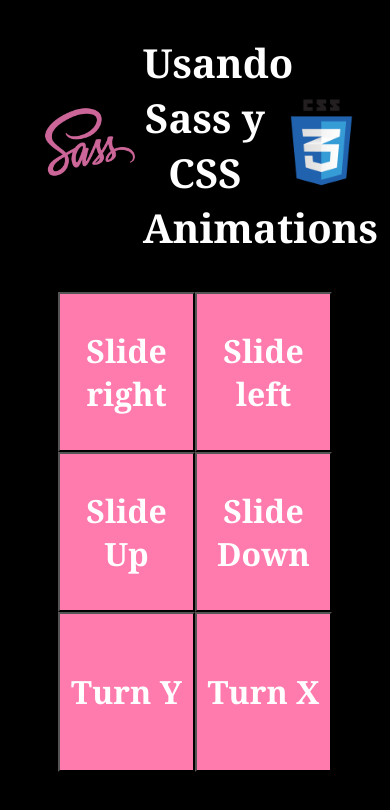
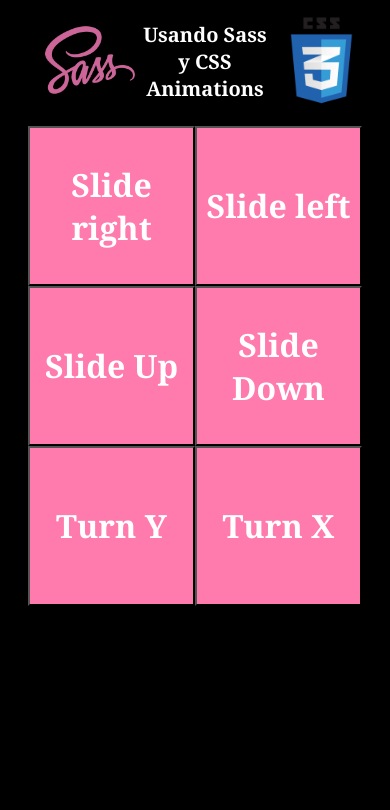
Before and after one commit to HaroldMaster/sass-and-css, a plain HTML site: page index.html in a window 390 px wide. Drawn offline with Linux system fonts and the light colour scheme.

Commit message:
responsive design changes

```diff
--- a/sass/_blocks.scss
+++ b/sass/_blocks.scss
@@ -1,4 +1,5 @@
 $grid-margins: (0px, 50px);
+$grid-margins-mobile: (0px, 20px);
 $grid-container-width: 100%;
 $grid-container-height: 100%;
 $grid-container-item-height: 160px;
@@ -34,3 +35,8 @@ $button-height: 100%;
     color: $font-color-button-hover;
   }
 }
+@media (max-width: 480px) {
+  .grid {
+    margin: nth($grid-margins-mobile, 1) nth($grid-margins-mobile, 2);
+  }
+ }
--- a/sass/_fonts.scss
+++ b/sass/_fonts.scss
@@ -1,2 +1,3 @@
 $primary-font: Cambria, Cochin, Georgia, Times, "Times New Roman", serif;
 $font-size-header: 20px;
+$font-size-header-mobile: 10px;
--- a/sass/_header.scss
+++ b/sass/_header.scss
@@ -22,8 +22,15 @@ body {
   margin: nth($margin-header, 1) nth($margin-header, 2) nth($margin-header, 3)
     nth($margin-header, 4);
   width: $header-column-width;
+  overflow-wrap: break-word;
+  overflow: hidden;
   img {
     max-width: $image-max-widht;
     height: $image-height;
   }
 }
+@media (max-width: 480px) {
+  .header {
+     font-size: $font-size-header-mobile;
+   }
+ }
```
Also changed, not shown: css/styles.css, 1 other file.
